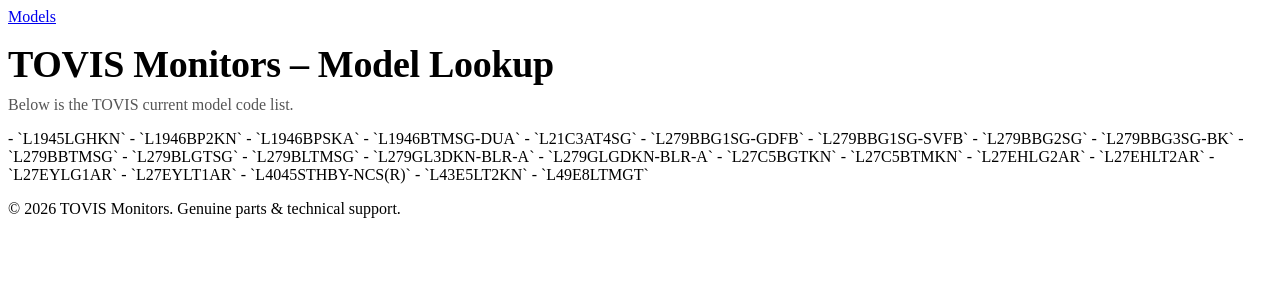
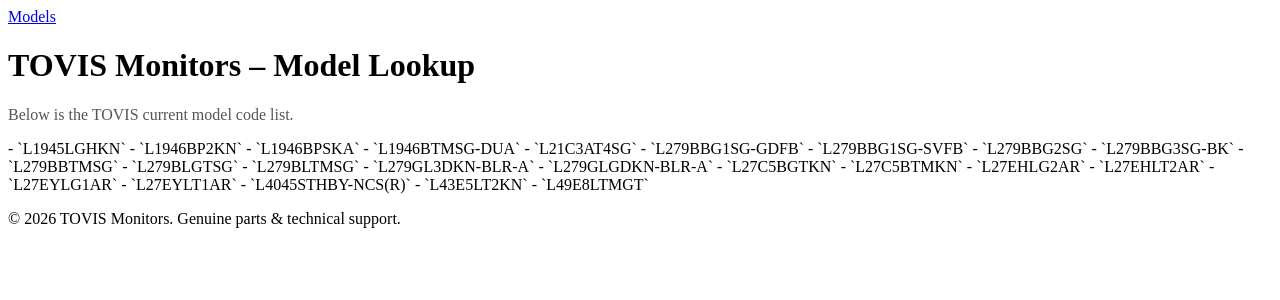
Before and after one commit to SKYTOVISAUS/TOVIS-monitors, a Jekyll site: the page built from index.md, in a window 1280 px wide. Shown: the top 300 px of the page. Built offline with Jekyll 4.4.1, drawn with Linux system fonts in a browser that asks for light colours.

Commit message:
Remove comments from style.css
Removed typography improvements and model list styling comments.

```diff
--- a/assets/style.css
+++ b/assets/style.css
@@ -1,8 +1,5 @@
-/* Typography improvements */
-h1 { font-size: 38px; margin: 16px 0 10px; letter-spacing: -0.3px; }
 .lead { font-size: 16px; color: #555; margin: 0 0 16px; }
 
-/* Model list styling */
 .model-grid ul {
   list-style: none;
   padding-left: 0;
```
